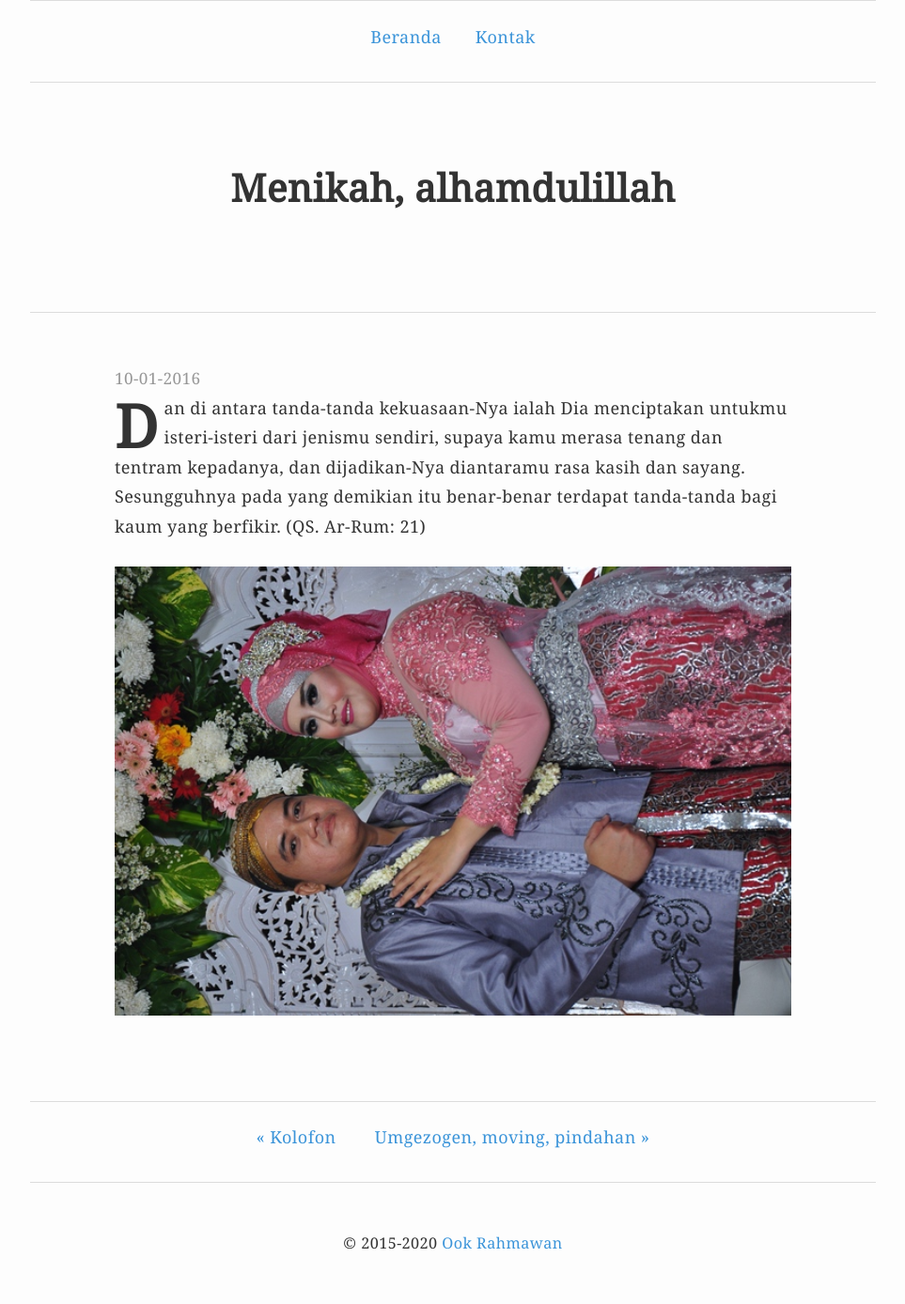
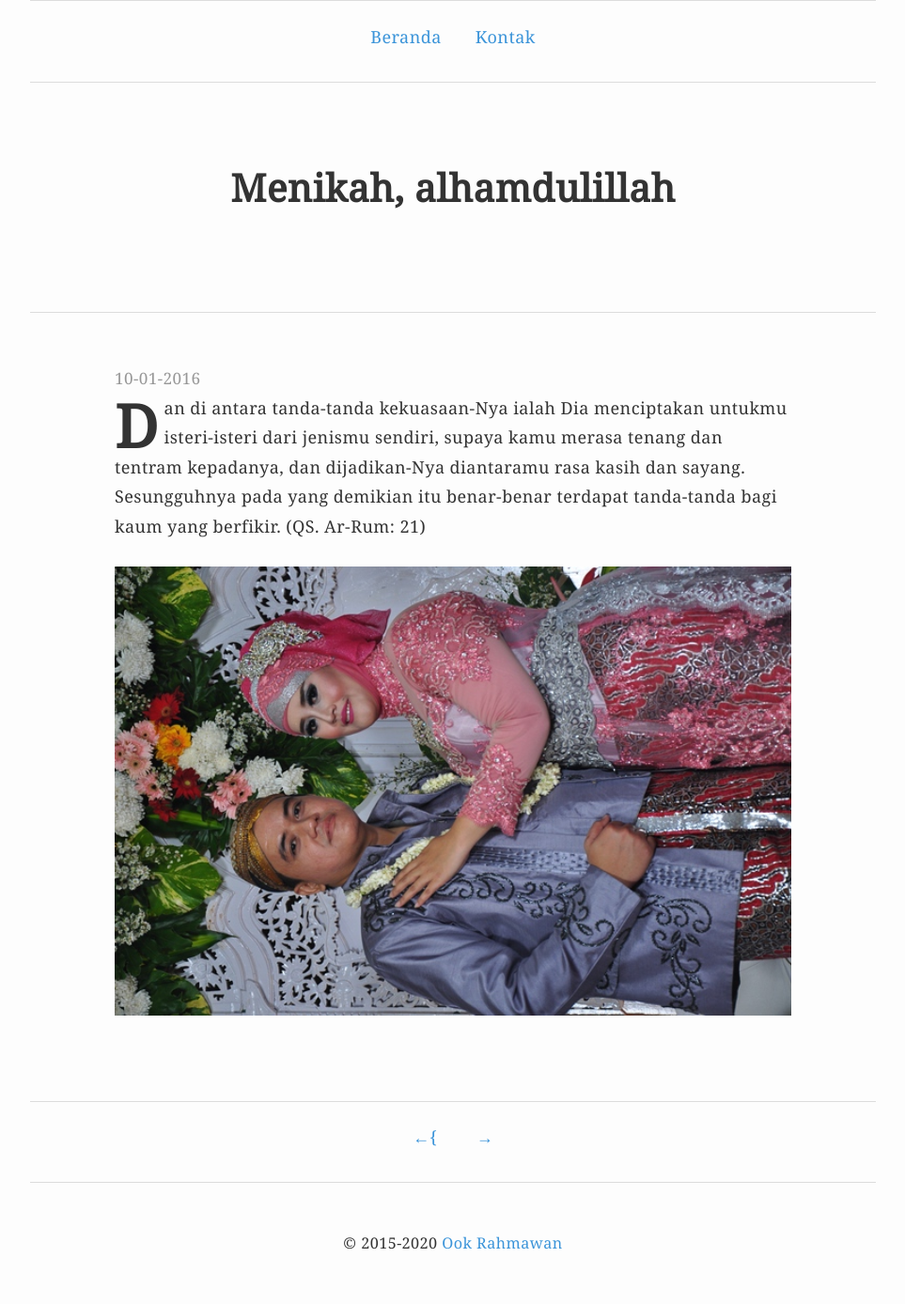
Before and after one commit to krhmwn/krhmwn.github.io, a Jekyll site: the page built from _posts/2016-01-10-menikah-alhamdulillah.markdown, in a window 1280 px wide. Shown: the whole page at 94% size, without its empty margins (158-1121 px from the left). Built offline with Jekyll 4.4.1, drawn with Linux system fonts in a browser that asks for light colours.

Commit message:
Update v.5.6

```diff
--- a/_layouts/post.html
+++ b/_layouts/post.html
@@ -9,8 +9,8 @@
 {{content}}
 </article>
 <nav><ul><li>
-{% if page.previous.url %}<a href="{{ page.previous.url }}">&laquo; {{page.previous.title}}</a></li>
+{% if page.previous.url %}<a href="{{ page.previous.url }}">&larr;{</a></li>
 {% endif %}
-<li>{% if page.next.url %}<a href="{{ page.next.url }}">{{page.next.title}} &raquo;</a></li></ul>
+<li>{% if page.next.url %}<a href="{{ page.next.url }}">&rarr;</a></li></ul>
 {% endif %}
 </nav>
```
